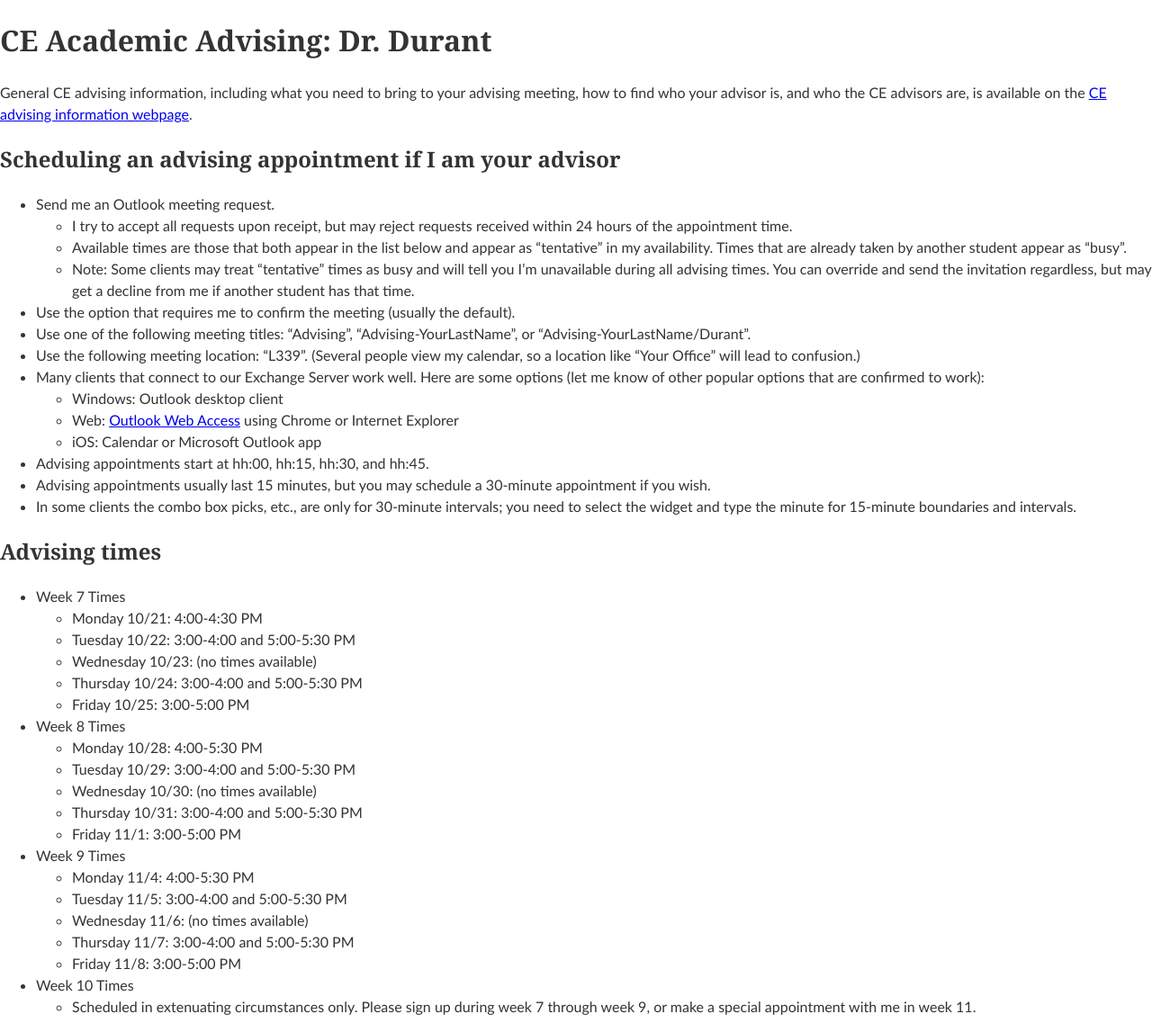
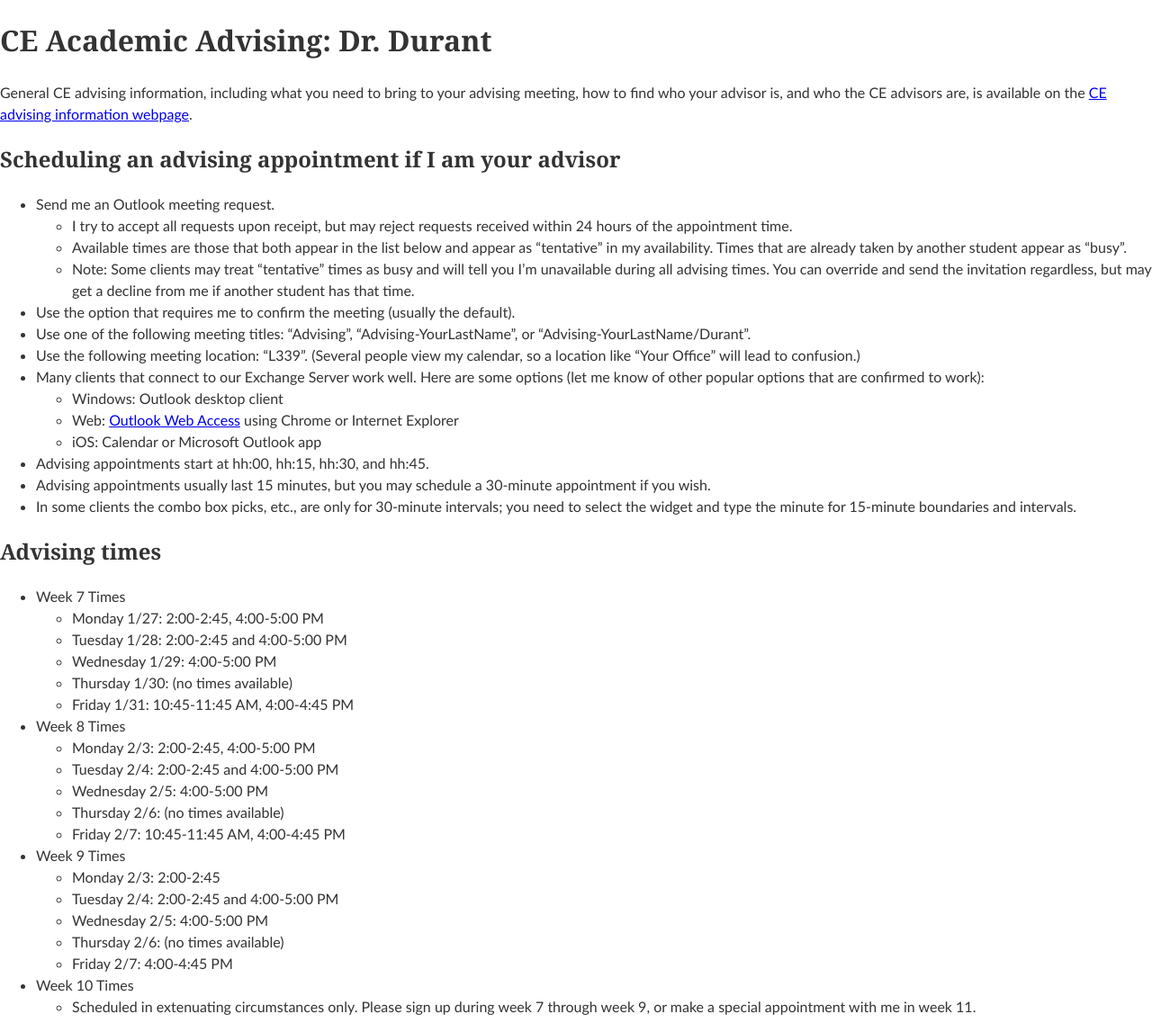
Before and after one commit to edurant/edurant.github.io, a Jekyll site: the page built from advising/durant.md, in a window 1280 px wide. Shown: the whole page at 90% size. Built offline with Jekyll 4.4.1, drawn with Linux system fonts in a browser that asks for light colours.

Commit message:
ce advising durant: update w1920

```diff
--- a/advising/durant.md
+++ b/advising/durant.md
@@ -25,25 +25,25 @@ General CE advising information, including what you need to bring to your advisi
 ## Advising times
 
 * Week 7 Times
-  * Monday 10/21: 4:00-4:30 PM
-  * Tuesday 10/22: 3:00-4:00 and 5:00-5:30 PM
-  * Wednesday 10/23: (no times available)
-  * Thursday 10/24: 3:00-4:00 and 5:00-5:30 PM
-  * Friday 10/25: 3:00-5:00 PM
+  * Monday 1/27: 2:00-2:45, 4:00-5:00 PM
+  * Tuesday 1/28: 2:00-2:45 and 4:00-5:00 PM
+  * Wednesday 1/29: 4:00-5:00 PM
+  * Thursday 1/30: (no times available)
+  * Friday 1/31: 10:45-11:45 AM, 4:00-4:45 PM
 
 * Week 8 Times
-  * Monday 10/28: 4:00-5:30 PM
-  * Tuesday 10/29: 3:00-4:00 and 5:00-5:30 PM
-  * Wednesday 10/30: (no times available)
-  * Thursday 10/31: 3:00-4:00 and 5:00-5:30 PM
-  * Friday 11/1: 3:00-5:00 PM
+  * Monday 2/3: 2:00-2:45, 4:00-5:00 PM
+  * Tuesday 2/4: 2:00-2:45 and 4:00-5:00 PM
+  * Wednesday 2/5: 4:00-5:00 PM
+  * Thursday 2/6: (no times available)
+  * Friday 2/7: 10:45-11:45 AM, 4:00-4:45 PM
 
 * Week 9 Times
-  * Monday 11/4: 4:00-5:30 PM
-  * Tuesday 11/5: 3:00-4:00 and 5:00-5:30 PM
-  * Wednesday 11/6: (no times available)
-  * Thursday 11/7: 3:00-4:00 and 5:00-5:30 PM
-  * Friday 11/8: 3:00-5:00 PM
+  * Monday 2/3: 2:00-2:45
+  * Tuesday 2/4: 2:00-2:45 and 4:00-5:00 PM
+  * Wednesday 2/5: 4:00-5:00 PM
+  * Thursday 2/6: (no times available)
+  * Friday 2/7: 4:00-4:45 PM
 
 * Week 10 Times
   * Scheduled in extenuating circumstances only. Please sign up during week 7 through week 9, or make a special appointment with me in week 11.
```
